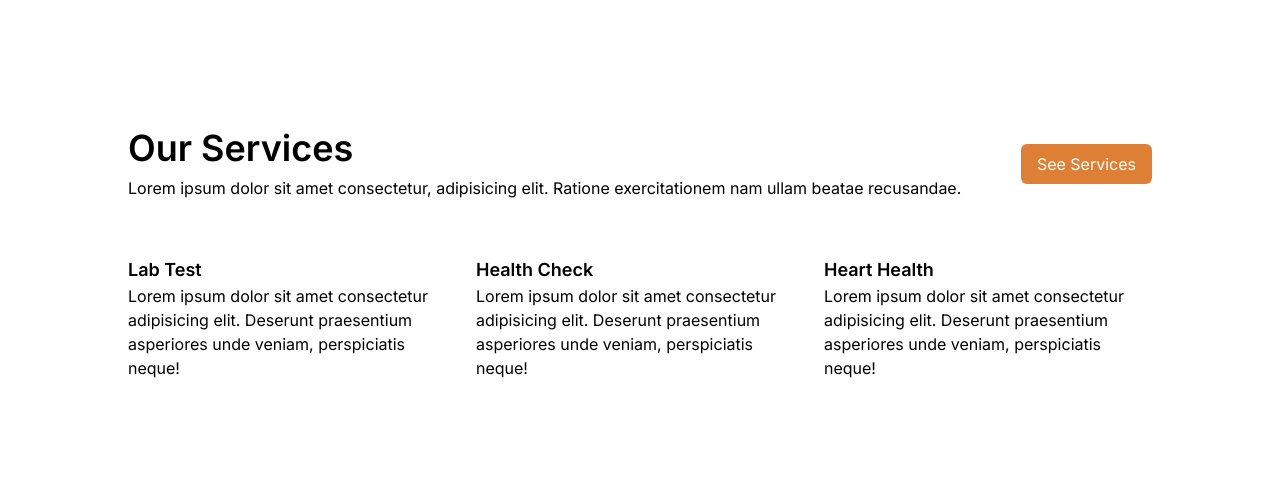
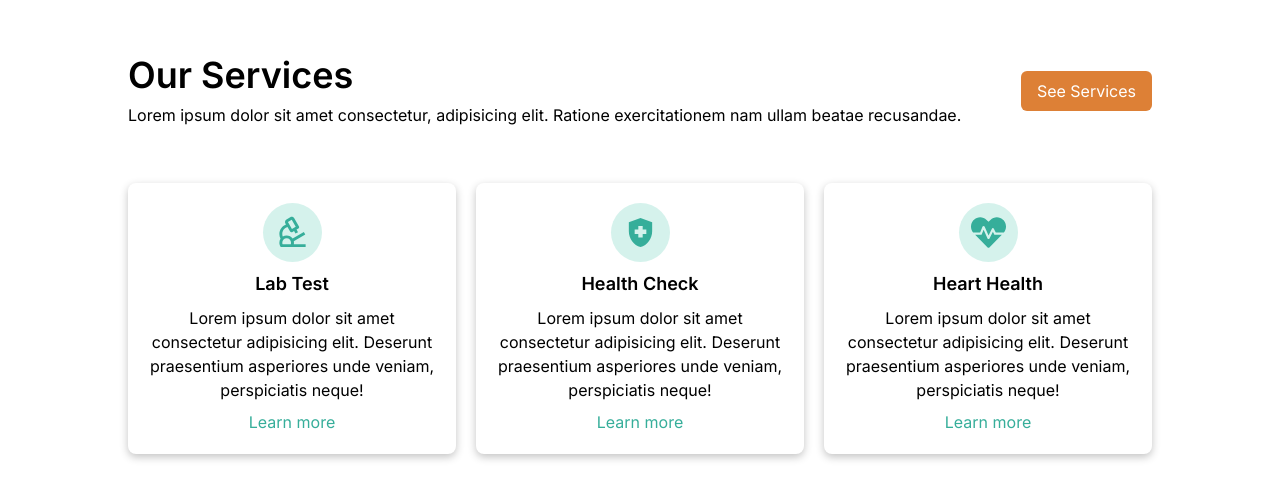
Before and after one commit to Ridwan-09/Wellness-Vista, a React (Vite) app: page / in a window 1280 px wide. Shown: the part 1778-2276 px from the top of the page. Built offline with nearby package versions, Linux system fonts and the light colour scheme.

Commit message:
first commit

```diff
--- a/src/layouts/ServicesCard.jsx
+++ b/src/layouts/ServicesCard.jsx
@@ -2,8 +2,10 @@ import React from 'react';
 
 const ServicesCard = ({ icon, title }) => {
     return (
-        <div>
-            <div>
+        <div className=" group flex flex-col items-center text-center gap-2 w-full lg:w-1/3 p-5 shadow-[rgba(0,_0,_0,_0.24)_0px_3px_8px] rounded-lg cursor-pointer lg:hover:-translate-y-6 transition duration-300 ease-in-out">
+            <div className=" bg-[#d5f2ec] p-3 rounded-full transition-colors duration-300 ease-in-out group-hover:bg-[#ade9dc]">
+                {icon}
+            </div>
             <h1 className=" font-semibold text-lg">
                 {title}
             </h1>
@@ -11,7 +13,10 @@ const ServicesCard = ({ icon, title }) => {
                 Lorem ipsum dolor sit amet consectetur adipisicing elit. Deserunt
                 praesentium asperiores unde veniam, perspiciatis neque!
             </p>
-            </div>
+
+            <h3 className=" text-backgroundColor cursor-pointer hover:text-[#ade9dc] transition duration-300 ease-in-out">
+                Learn more
+            </h3>
         </div>
     );
 };
```
Lines whose indentation alone changed are shown as unchanged.
